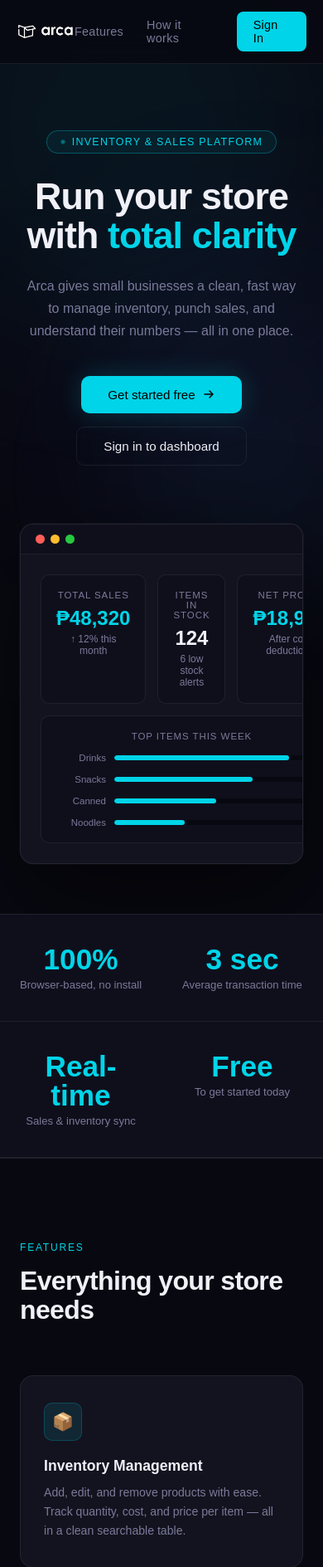
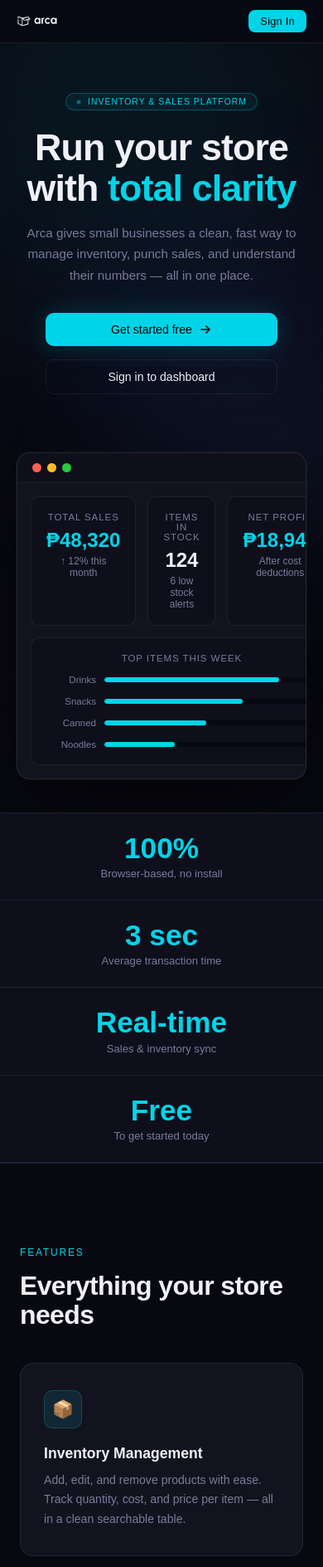
Before and after one commit to Mushroomkon/arca-online, a PHP site: page /client/index.php in a window 390 px wide. Shown: the top 1888 px of the page at 83% size. Run offline with PHP 8.4, Linux system fonts and the light colour scheme.

Commit message:
ui/index

```diff
--- a/client/auth/login.php
+++ b/client/auth/login.php
@@ -10,11 +10,7 @@ ini_set('display_errors', 1);
 <title>Login - Arca</title>
 <link rel="icon" type="image/png" sizes="32x32" href="../assets/img/logo.png">
 <link rel="stylesheet" href="../assets/css/style.css">
-<<<<<<< HEAD:client/auth/login.html
 <link href="https://fonts.googleapis.com/css2?family=Anton&display=swap" rel="stylesheet">
-=======
-    <link href="https://fonts.googleapis.com/css2?family=Anton&display=swap" rel="stylesheet">
->>>>>>> upstream/main:client/auth/login.php
 </head>
 <body>
 <div class="glow-orb glow-orb-1"></div>
--- a/client/auth/register.html
+++ b/client/auth/register.html
@@ -6,11 +6,7 @@
 <title>Signup - Arca</title>
 <link rel="icon" type="image/png" sizes="32x32" href="../assets/img/logo.png">
 <link rel="stylesheet" href="../assets/css/style.css">
-<<<<<<< HEAD
 <link href="https://fonts.googleapis.com/css2?family=Anton&display=swap" rel="stylesheet">
-=======
-    <link href="https://fonts.googleapis.com/css2?family=Anton&display=swap" rel="stylesheet">
->>>>>>> upstream/main
 </head>
 <div>
 <div class="glow-orb glow-orb-1"></div>
--- a/client/index.php
+++ b/client/index.php
@@ -590,6 +590,107 @@
             .mockup-body { grid-template-columns: 1fr 1fr; }
             footer { flex-direction: column; text-align: center; }
         }
+
+        /* ─── Mobile Optimization for iPhone 12 Pro (390x844) ─── */
+@media (max-width: 430px) {
+    /* 1. Header & Navigation */
+    header {
+        padding: 12px 20px;
+    }
+
+    header nav {
+        gap: 15px; /* Tighter gap for small screens */
+    }
+
+    header nav a:not(.nav-cta) {
+        display: none; /* Hide non-essential links to prevent overlap */
+    }
+
+    .logo-name {
+        font-size: 1.1rem; /* Smaller logo text */
+    }
+
+    .logo-wrap img {
+        width: 50px;
+    }
+
+    /* 2. Hero Section Scaling */
+    .hero {
+        padding: 60px 20px 40px;
+        min-height: auto;
+    }
+
+    .hero-eyebrow {
+        font-size: 0.65rem;
+        padding: 4px 12px;
+        margin-bottom: 20px;
+    }
+
+    .hero h1 {
+        font-size: 2.8rem; /* Scaled for 390px width */
+        line-height: 1.1;
+    }
+
+    .hero-sub {
+        font-size: 0.95rem;
+        margin-top: 16px;
+    }
+
+    /* 3. Button Resizing */
+    .hero-actions {
+        flex-direction: column; /* Stack buttons to prevent clipping */
+        width: 100%;
+        max-width: 280px; /* Limits button width so they aren't "too big" */
+        margin: 32px auto 0;
+    }
+
+    .btn-primary, .btn-ghost {
+        padding: 12px 24px;
+        font-size: 0.88rem;
+        justify-content: center;
+        width: 100%; /* Uniform width for stacked look */
+    }
+
+    .nav-cta {
+        padding: 6px 14px !important;
+        font-size: 0.8rem !important;
+    }
+
+    /* 4. Grid & Layout Adjustments */
+    .features-grid {
+        grid-template-columns: 1fr;
+        gap: 16px;
+    }
+
+    .mockup-body {
+        grid-template-columns: 1fr; /* Single column for stats on mobile */
+        padding: 16px;
+    }
+
+    .stat-item {
+        min-width: 100%;
+        padding: 24px 10px;
+    }
+
+    .section-title {
+        font-size: 2rem;
+        margin-bottom: 40px;
+    }
+
+    .steps {
+        margin-top: 40px;
+    }
+
+    .highlight-visual {
+        padding: 15px;
+    }
+
+    /* 5. Footer Padding */
+    footer {
+        padding: 30px 20px;
+        gap: 20px;
+    }
+}
     </style>
 </head>
 <body>
@@ -606,6 +707,7 @@
 
     </div>
     <nav>
+        <a href="#home">Home</a>
         <a href="#features">Features</a>
         <a href="#how">How it works</a>
         <a href="auth/login.php" class="nav-cta">Sign In</a>
@@ -613,7 +715,7 @@
 </header>
 
 <!-- ── HERO ── -->
-<section class="hero">
+<section class="hero" id="home">
     <div class="hero-eyebrow">Inventory & Sales Platform</div>
 
     <h1>
@@ -630,7 +732,7 @@
             Get started free
             <svg width="16" height="16" viewBox="0 0 16 16" fill="none"><path d="M3 8h10M9 4l4 4-4 4" stroke="currentColor" stroke-width="1.5" stroke-linecap="round" stroke-linejoin="round"/></svg>
         </a>
-        <a href="auth/login.html" class="btn-ghost">Sign in to dashboard</a>
+        <a href="auth/login.php" class="btn-ghost">Sign in to dashboard</a>
     </div>
 
     <!-- dashboard mockup -->
@@ -796,7 +898,7 @@
 <div class="cta-section">
     <h2 class="reveal">Ready to take control<br>of your inventory?</h2>
     <p class="reveal">Join Arca and start managing your store the smart way.</p>
-    <a href="auth/signup.html" class="btn-primary reveal">
+    <a href="auth/register.html" class="btn-primary reveal">
         Create your free account
         <svg width="16" height="16" viewBox="0 0 16 16" fill="none"><path d="M3 8h10M9 4l4 4-4 4" stroke="currentColor" stroke-width="1.5" stroke-linecap="round" stroke-linejoin="round"/></svg>
     </a>
```
